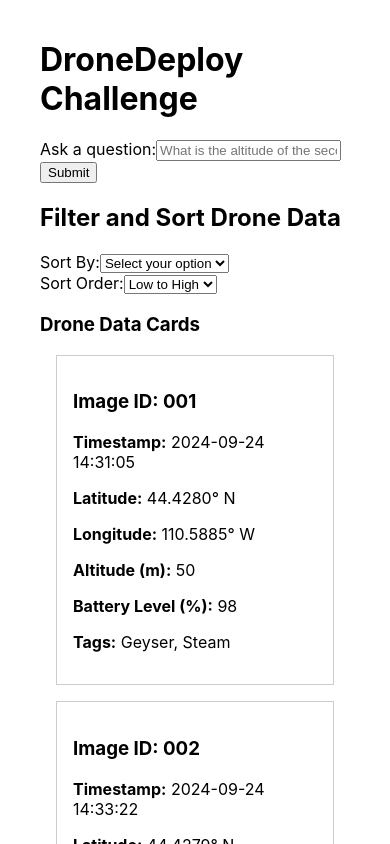
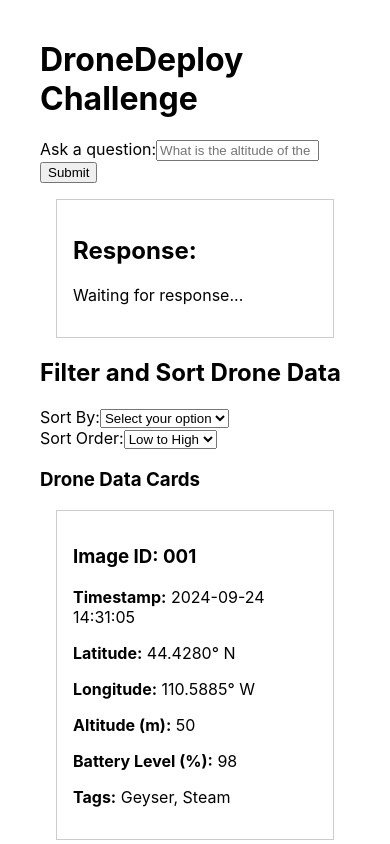
Before and after one commit to EmmaBin/intern-challenge, a React (Create React App) app: page / in a window 390 px wide. Shown: the top 844 px of the page. Built offline with nearby package versions, Linux system fonts and the light colour scheme.

Commit message:
updated UI to make it more intuitive and responsive

```diff
--- a/src/App.js
+++ b/src/App.js
@@ -73,17 +73,16 @@
           value={formData}
           onChange={(e) => setFormData(e.target.value)}
           placeholder='What is the altitude of the second image?'
+          style={{ width: '50%' }}
           required
         />
         <button type="submit">Submit</button>
       </form>
 
-      {response && (
-        <div className="response">
-          <h2>Response:</h2>
-          <p>{response}</p>
-        </div>
-      )}
+      <div className="response" style={{ border: '1px solid #ccc', padding: '16px', margin: '16px', minHeight: '100px' }}>
+        <h2>Response:</h2>
+        <p>{response ? response : 'Waiting for response...'}</p>
+      </div>
 
 
       <h2>Filter and Sort Drone Data</h2>
```
